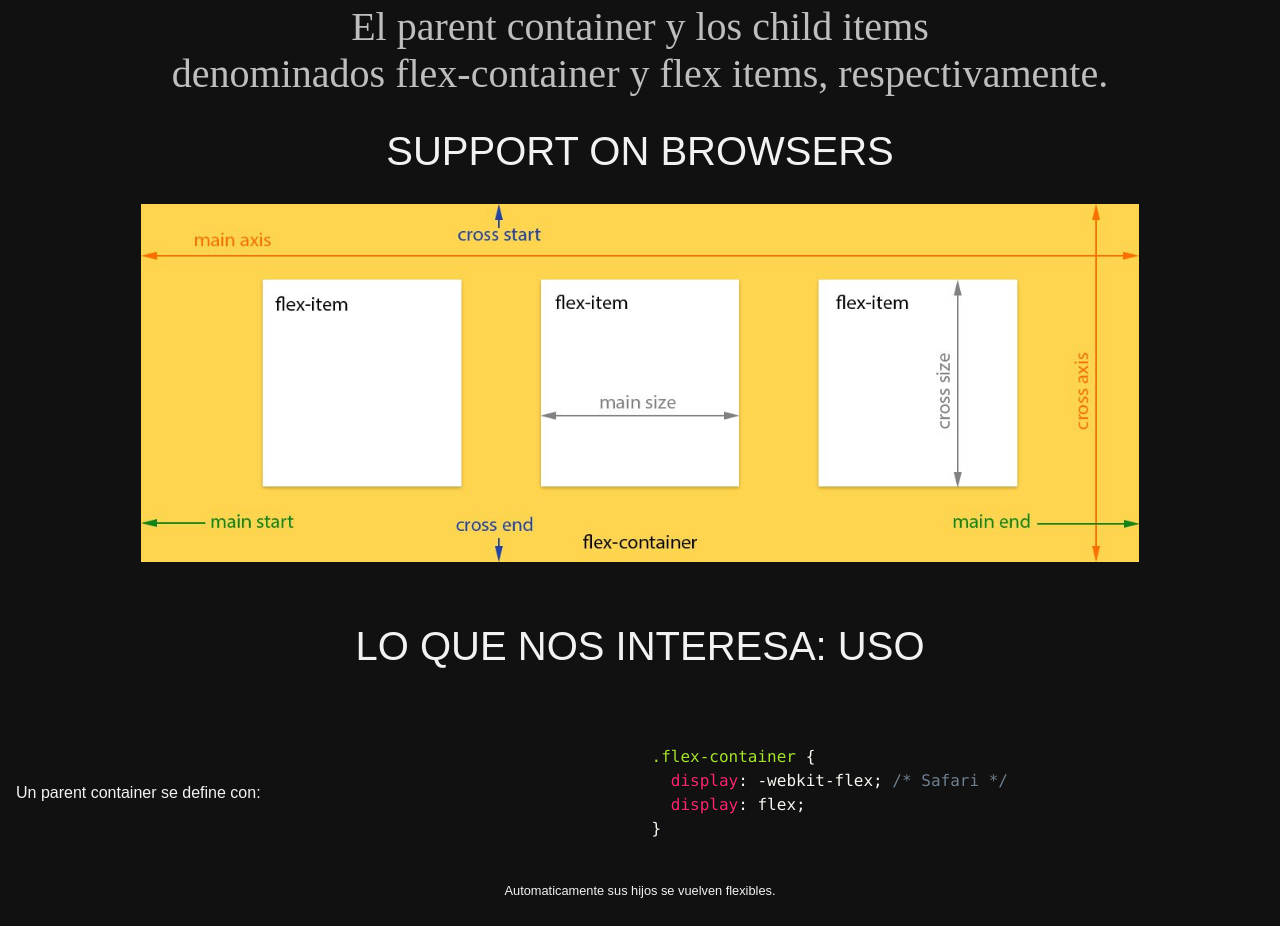
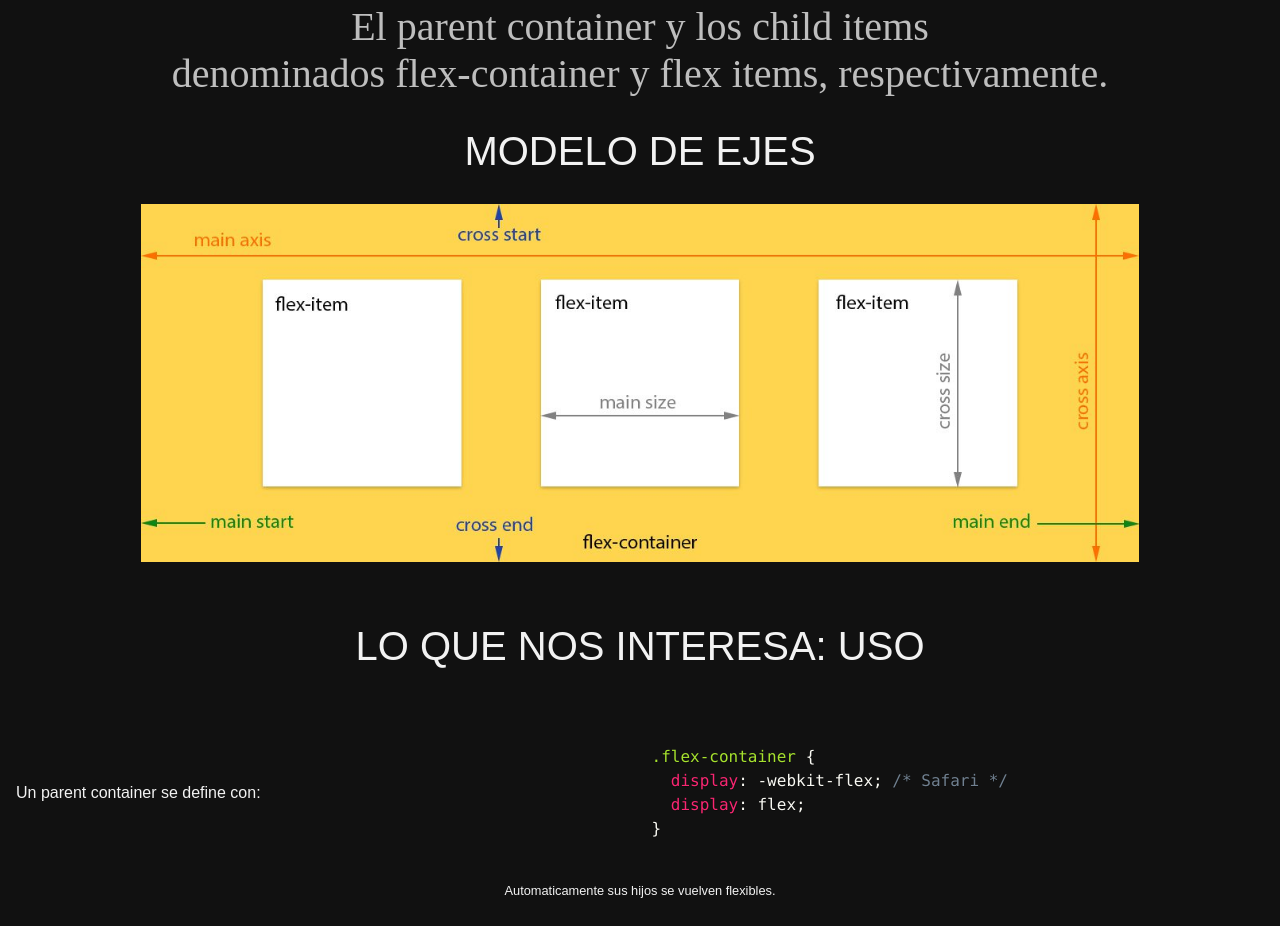
Before and after one commit to aleberguer/flexboxSlides, a plain HTML site: page index.html in a window 1280 px wide. Shown: the part 2894-3820 px from the top of the page. Drawn offline with Linux system fonts and the light colour scheme; a web font is replaced by a local one.

Commit message:
change model page title

```diff
--- a/index.html
+++ b/index.html
@@ -121,7 +121,7 @@
       </section>
       <section>
         <div class="content">
-          <h3>Support on Browsers</h3>
+          <h3>Modelo de ejes</h3>
           <img src="img/model.jpg" width="80%"/>
         </div>
       </section>
```
